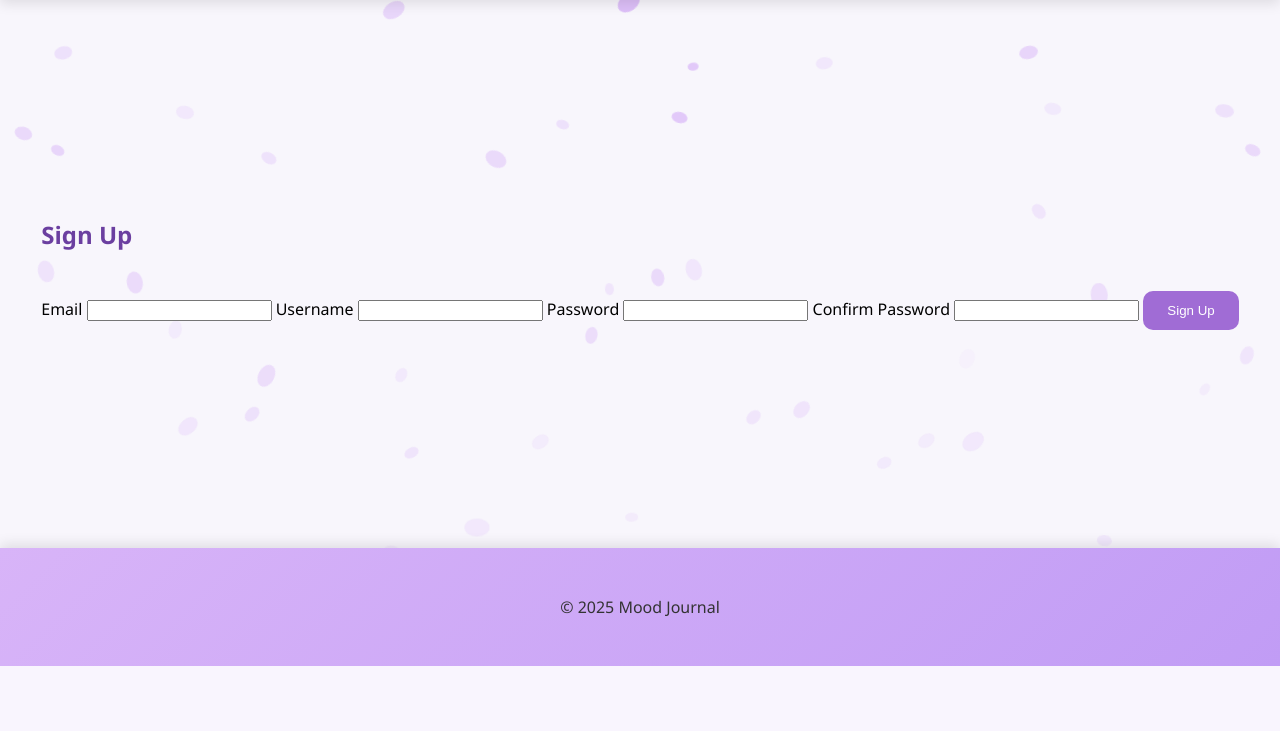
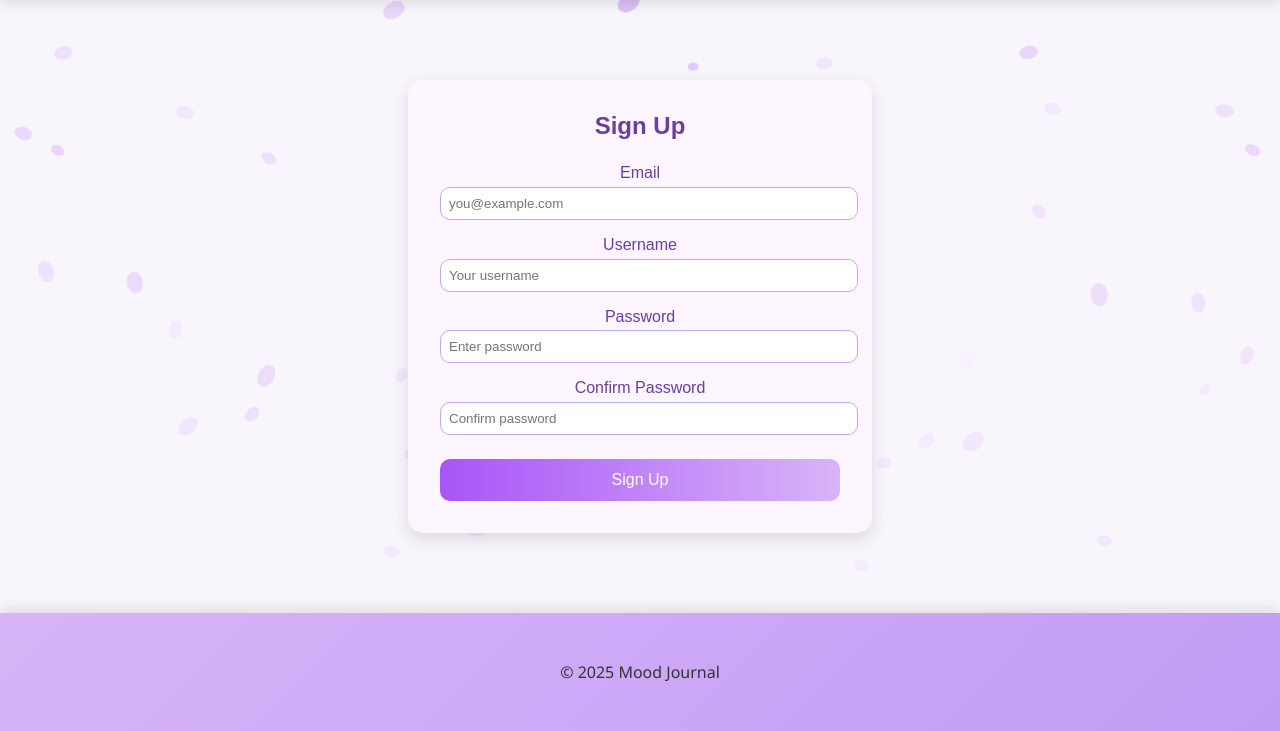
Before and after one commit to Lily-we/mood_journal, a Django app: page /signup/ in a window 1280 px wide. Shown: the part 134-865 px from the top of the page. Before the commit the page ends 800 px from the top, so only its background shows below. Run offline with Django 5.2, Linux system fonts and the light colour scheme.

Commit message:
Update signup page design to match Submit Mood style

```diff
--- a/core/models.py
+++ b/core/models.py
@@ -13,6 +13,7 @@ class MoodEntry(models.Model):
     note = models.TextField(blank=True)
     created_at = models.DateTimeField(auto_now_add=True)
     generated_tip = models.TextField(blank=True, null=True)
+    user = models.ForeignKey(User, on_delete=models.CASCADE, null=True, blank=True)
 
 
     def __str__(self):
--- a/core/templates/core/signup.html
+++ b/core/templates/core/signup.html
@@ -1,30 +1,102 @@
 {% extends "core/base.html" %}
+
+{% block title %}Sign Up{% endblock %}
+
 {% block content %}
-<div class="form-container">
+<div class="card form-container">
   <h2>Sign Up</h2>
   <form method="post">
     {% csrf_token %}
-    <label>Email</label>
-    <input type="email" name="email" required>
 
-    <label>Username</label>
-    <input type="text" name="username" required>
+    <label for="email">Email</label>
+    <input type="email" id="email" name="email" placeholder="you@example.com" required>
 
-    <label>Password</label>
-    <input type="password" name="password1" required>
+    <label for="username">Username</label>
+    <input type="text" id="username" name="username" placeholder="Your username" required>
 
-    <label>Confirm Password</label>
-    <input type="password" name="password2" required>
+    <label for="password1">Password</label>
+    <input type="password" id="password1" name="password1" placeholder="Enter password" required>
+
+    <label for="password2">Confirm Password</label>
+    <input type="password" id="password2" name="password2" placeholder="Confirm password" required>
 
     <button type="submit">Sign Up</button>
   </form>
 
   {% if messages %}
-    <ul>
+    <ul class="messages">
       {% for msg in messages %}
         <li>{{ msg }}</li>
       {% endfor %}
     </ul>
   {% endif %}
 </div>
+
+<style>
+.card.form-container {
+  max-width: 400px;
+  margin: 3rem auto;
+  padding: 2rem;
+  background-color: #fdf5ff;
+  border-radius: 15px;
+  box-shadow: 0 6px 18px rgba(0,0,0,0.12);
+  font-family: 'Nunito', sans-serif;
+}
+
+.card h2 {
+  text-align: center;
+  color: #6b3fa0;
+  margin-bottom: 1.5rem;
+}
+
+label {
+  display: block;
+  margin-top: 1rem;
+  font-weight: 500;
+  color: #6b3fa0;
+}
+
+input[type="text"],
+input[type="email"],
+input[type="password"] {
+  width: 100%;
+  padding: 0.5rem;
+  margin-top: 0.3rem;
+  border-radius: 10px;
+  border: 1px solid #c9a7f8;
+  font-family: inherit;
+}
+
+button {
+  width: 100%;
+  margin-top: 1.5rem;
+  padding: 0.75rem;
+  background: linear-gradient(90deg, #a855f7, #d8b4f8);
+  color: #fff;
+  border: none;
+  border-radius: 10px;
+  cursor: pointer;
+  font-size: 1rem;
+  transition: 0.3s;
+}
+
+button:hover {
+  background: linear-gradient(90deg, #8b4bcc, #c89ce8);
+}
+
+ul.messages {
+  margin-top: 1rem;
+  list-style: none;
+  padding: 0;
+}
+
+ul.messages li {
+  background-color: #ffe6e6;
+  padding: 0.5rem;
+  margin-bottom: 0.5rem;
+  border-radius: 8px;
+  color: #b30000;
+  font-size: 0.9rem;
+}
+</style>
 {% endblock %}
```
Also changed, not shown: core/migrations/0005_moodentry_user.py (added), db.sqlite3.
